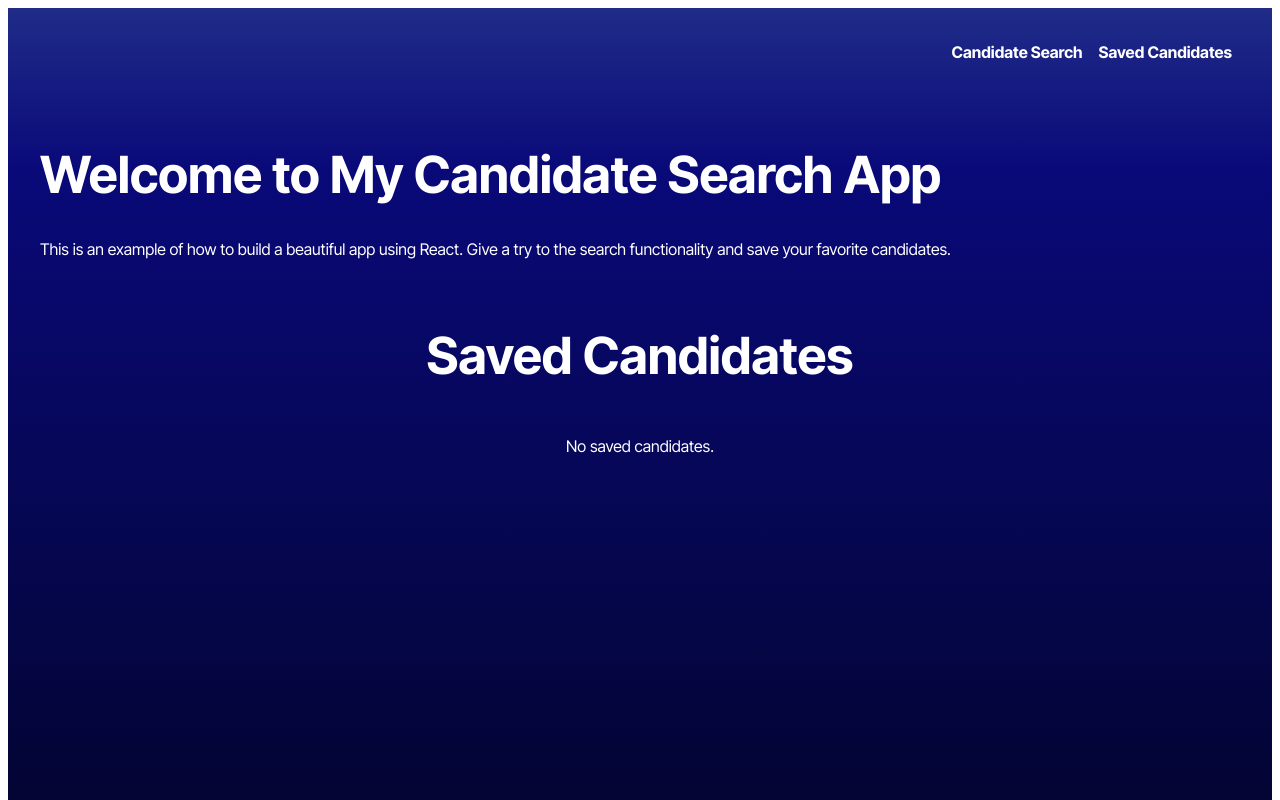
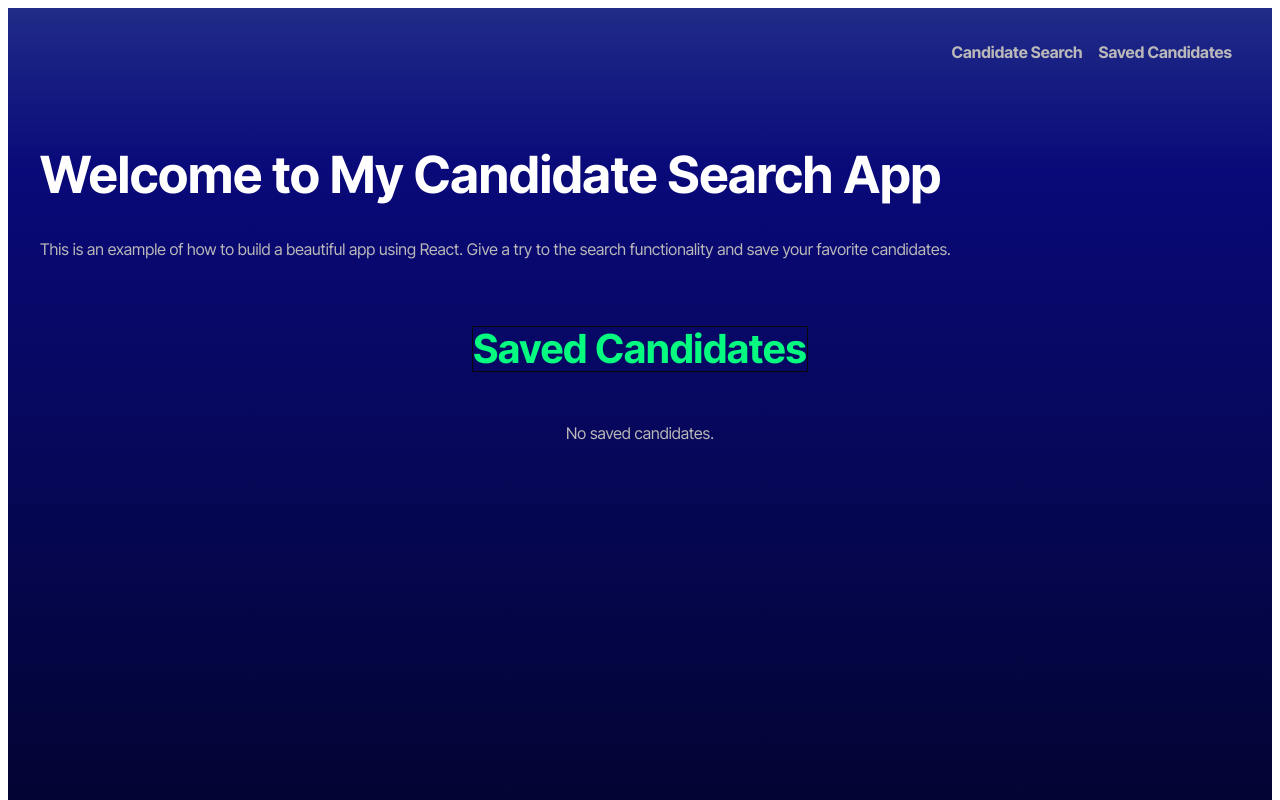
Before and after one commit to jcbrooks88/my-candidate-search-app, a React (Vite) app: page /SavedCandidates in a window 1280 px wide. Shown: the top 800 px of the page. Built offline with nearby package versions, Linux system fonts and the light colour scheme.

Commit message:
final challenge update

```diff
--- a/src/index.css
+++ b/src/index.css
@@ -20,7 +20,7 @@ a {
   text-decoration: inherit;
 }
 a:hover {
-  color: #535bf2;
+  color: #05fb80;
 }
 
 body {
@@ -39,10 +39,17 @@ h1 {
   color: #fff;
 }
 
+h2 {
+  font-size: 2.5em;
+  line-height: 1.1;
+  color: #05fb80;
+  align-items: center;
+}
+
 p {
   font-size: 1em;
   line-height: 1.5;
-  color: #fff;
+  color: #bab8b8;
 }
 
 button {
@@ -57,7 +64,7 @@ button {
   transition: border-color 0.25s;
 }
 button:hover {
-  border-color: #646cff;
+  border-color: #05fb80;
 }
 button:focus,
 button:focus-visible {
@@ -70,7 +77,7 @@ button:focus-visible {
     background-color: #ffffff;
   }
   a:hover {
-    color: #747bff;
+    color: #05fb80;
   }
   button {
     background-color: #f9f9f9;
@@ -115,7 +122,7 @@ tbody tr:nth-child(odd) {
 }
 
 .nav-link {
-  color: #fff;
+  color: #bab8b8;
   text-decoration: none;
   font-weight: bold;
 }
@@ -139,13 +146,16 @@ tbody tr:nth-child(odd) {
 }
 
 .save-btn {
-  background-color: #4CAF50;
+  background-color: #bab8b8;
   color: white;
+  border-color: #ffffff;
+
 }
 
 .skip-btn {
-  background-color: #ff0000;
+  background-color: #bab8b8;
   color: white;
+  border-color: #ffffff;
 }
 
 .avatar {
@@ -184,3 +194,9 @@ tbody tr:nth-child(odd) {
 .remove-btn:hover {
   background-color: darkred;
 }
+
+.app-buttons {
+  display: flex;
+  gap: 20px;
+  border: 1px solid #080808;
+}
--- a/src/pages/CandidateSearch.tsx
+++ b/src/pages/CandidateSearch.tsx
@@ -1,6 +1,7 @@
 import { useState, useEffect } from 'react';
 import { searchGithub } from '../api/API'; // Fetch candidates
 import Candidate from '../interfaces/Candidate.interface';
+
 
 const CandidateSearch = () => {
   const [candidate, setCandidate] = useState<Candidate | null>(null);
@@ -48,7 +49,7 @@ const CandidateSearch = () => {
 
   return (
     <div className="container">
-      <h2>Candidate Search</h2>
+      <h2 className="app-buttons">Candidate Search</h2>
       {isLoading && <p>Loading candidate data...</p>}
       {error && <p className="error">{error}</p>}
       {candidate ? (
--- a/src/pages/SavedCandidates.tsx
+++ b/src/pages/SavedCandidates.tsx
@@ -25,7 +25,7 @@ const SavedCandidates = () => {
 
   return (
     <main>
-      <h1>Saved Candidates</h1>
+      <h2 className="app-buttons">Saved Candidates</h2>
 
       {savedCandidates.length === 0 ? (
         <p>No saved candidates.</p>
```
